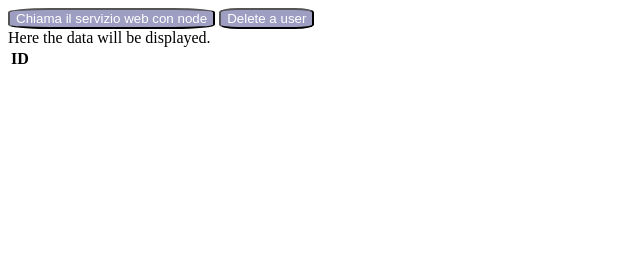
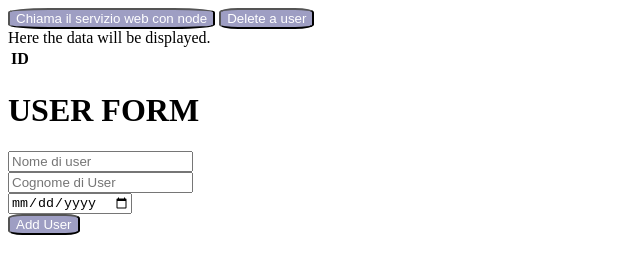
Before and after one commit to okutuzova/API_practice, a website: page L05/elenco-utenti.html in a window 1280 px wide. Shown: the whole page, without its empty margins (0-640 px from the left). Drawn offline with Linux system fonts and the light colour scheme.

Commit message:
Added a post method

```diff
--- a/L05/elenco-utenti.html
+++ b/L05/elenco-utenti.html
@@ -46,6 +46,28 @@
 
         }
 
+        function addUser() {
+            const inputNome = document.getElementById('nome').value;
+            const inputCognome = document.getElementById('cognome').value;
+            const inputDataDiNascita = document.getElementById('data-di-nascita').value;
+
+            fetch('http://localhost:3000/api/v1/users/', {
+                method: 'POST',
+                headers: {
+                    'Content-Type': 'application/json'
+                },
+                body: JSON.stringify({
+                    nome: inputNome,
+                    cognome: inputCognome,
+                    data_di_nascita: inputDataDiNascita
+                })
+            })
+            .then(() => console.log('User added successfully!'))
+            .catch(error => {
+                console.error('Error:', error);
+            });
+        }
+
 
     </script>
 </head>
@@ -68,6 +90,18 @@
 
     </div>
 
+    <div class="container">
+        <h1>USER FORM</h1>
+        <form action="" method="post">
+
+            <input type="text" name="nome" placeholder="Nome di user" id="nome"><br>
+            <input type="text" name="cognome" placeholder="Cognome di User" id="cognome"><br>
+            <input type="date" name="data_di_nascita" placeholder="Data di Nascita" id="data-di-nascita"><br>
+            <button onclick="addUser()">Add User</button>
+
+        </form>
+    </div>
+
 
 
 </body>
```
Also changed, not shown: 1 other file.
